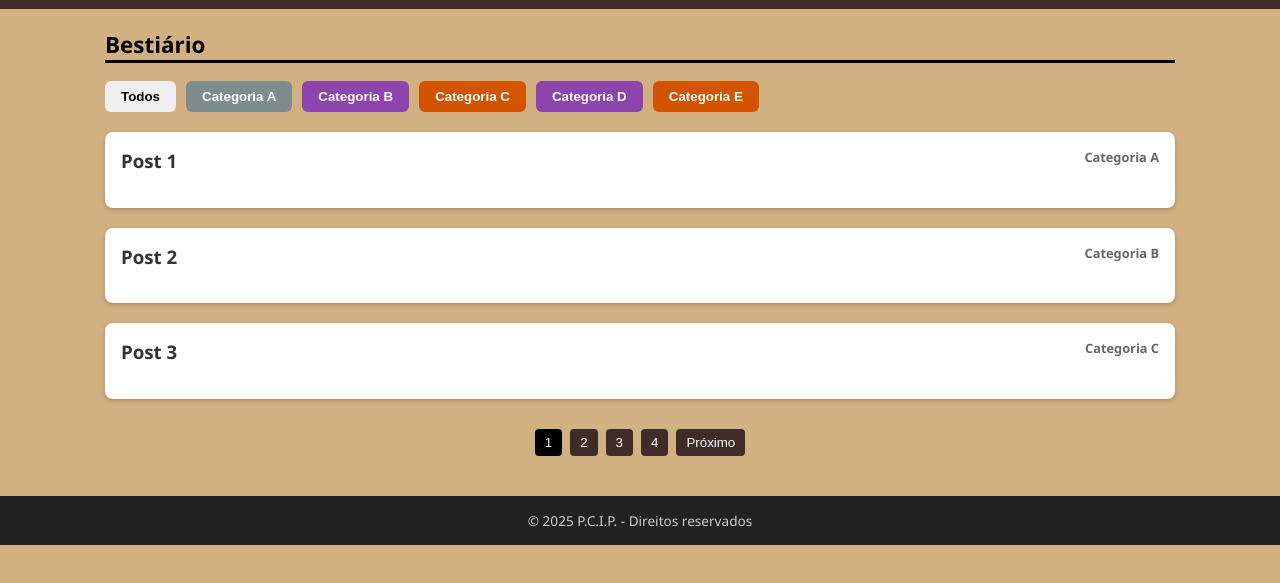
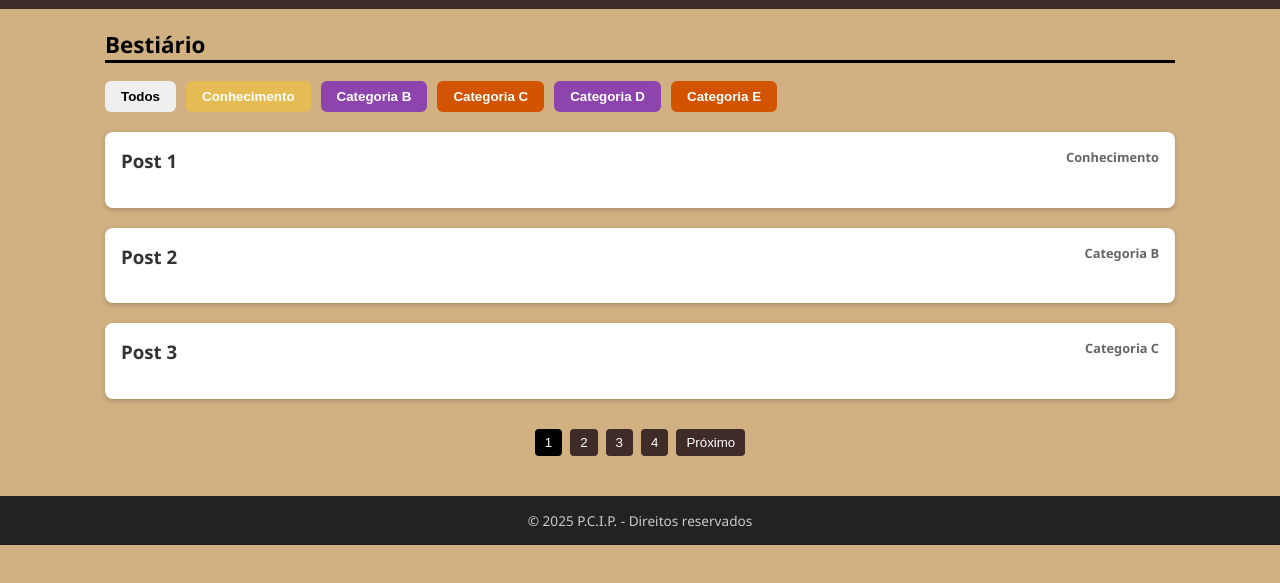
Before and after one commit to Unkn0w70/teste2, a plain HTML site: page index2.html in a window 1280 px wide. Shown: the part 53-636 px from the top of the page. Drawn offline with Linux system fonts and the light colour scheme.

Commit message:
Update index2.html

```diff
--- a/index2.html
+++ b/index2.html
@@ -135,8 +135,8 @@
       transition: background-color 0.3s;
     }
 
-    .filtro-categorias button[data-categoria="Categoria A"] {
-      background-color: #7f8c8d;
+    .filtro-categorias button[data-categoria="Conhecimento"] {
+      background-color: #E4BC53;
       color: white;
     }
 
@@ -247,7 +247,7 @@
     <h2 class="section-title">Bestiário</h2>
     <div class="filtro-categorias">
       <button data-categoria="todos">Todos</button>
-      <button data-categoria="Categoria A">Categoria A</button>
+      <button data-categoria="Conhecimento">Conhecimento</button>
       <button data-categoria="Categoria B">Categoria B</button>
       <button data-categoria="Categoria C">Categoria C</button>
       <button data-categoria="Categoria D">Categoria D</button>
@@ -266,13 +266,13 @@
   <script>
     const postsPorPagina = 3;
     const posts = [
-      { titulo: "Post 1", conteudo: "Conteúdo do post 1", categoria: "Categoria A" },
+      { titulo: "Post 1", conteudo: "Conteúdo do post 1", categoria: "Conhecimento" },
       { titulo: "Post 2", conteudo: "Conteúdo do post 2", categoria: "Categoria B" },
       { titulo: "Post 3", conteudo: "Conteúdo do post 3", categoria: "Categoria C" },
-      { titulo: "Post 4", conteudo: "Conteúdo do post 4", categoria: "Categoria A" },
+      { titulo: "Post 4", conteudo: "Conteúdo do post 4", categoria: "Conhecimento" },
       { titulo: "Post 5", conteudo: "Conteúdo do post 5", categoria: "Categoria B" },
       { titulo: "Post 6", conteudo: "Conteúdo do post 6", categoria: "Categoria C" },
-      { titulo: "Post 3", conteudo: "Conteúdo do post 3", categoria: "Categoria D" },
+      { titulo: "Post 3", conteudo: "Conteúdo do post 3", categoria: "Conhecimento" },
       { titulo: "Post 4", conteudo: "Conteúdo do post 4", categoria: "Categoria D" },
       { titulo: "Post 5", conteudo: "Conteúdo do post 5", categoria: "Categoria E" },
       { titulo: "Post 6", conteudo: "Conteúdo do post 6", categoria: "Categoria D" },
```
